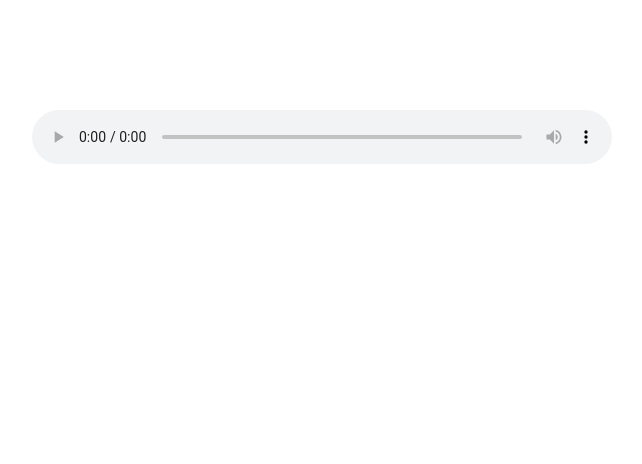
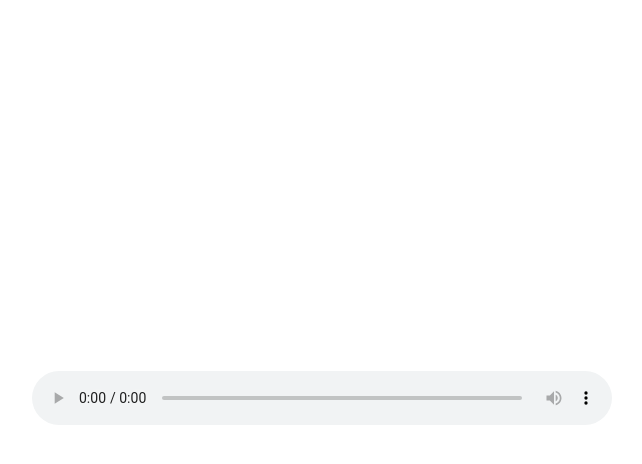
Before and after one commit to Grecia212/Reproductor-audio-V2, a plain HTML site: page index.html in a window 1280 px wide. Shown: the whole page, without its empty margins (318-960 px from the left). Drawn offline with Linux system fonts and the light colour scheme.

Commit message:
Update index.html

```diff
--- a/index.html
+++ b/index.html
@@ -10,18 +10,17 @@
       padding: 0;
       height: 100%;
       overflow: hidden;
+      background-color: #fff;
       font-family: sans-serif;
-      background-color: #fff;
     }
 
     body {
       display: flex;
-      justify-content: center;
-      align-items: flex-start;
+      justify-content: center;  /* Centrado horizontal */
+      align-items: center;      /* Centrado vertical */
     }
 
     .wrapper {
-      margin-top: 100px;
       width: 90%;
       max-width: 600px;
       padding: 10px;
@@ -34,7 +33,6 @@
 
     @media (max-width: 480px) {
       .wrapper {
-        margin-top: 20px;
         width: 95%;
         padding: 5px;
       }
```
